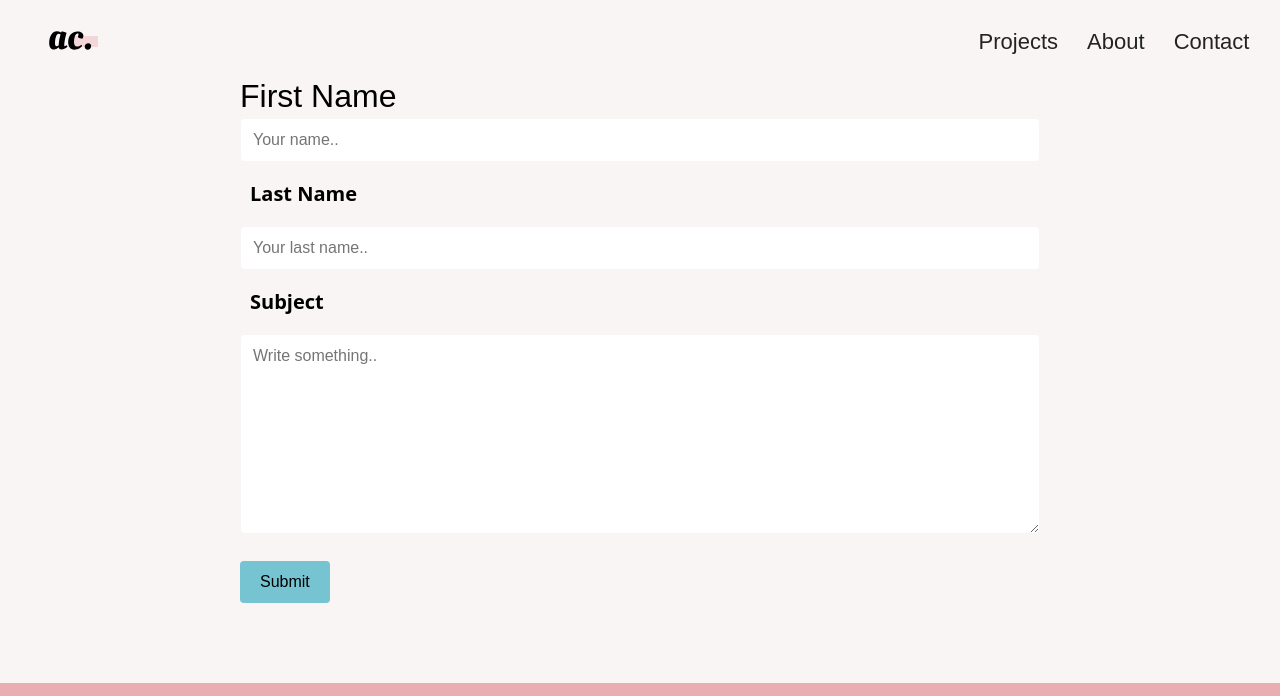
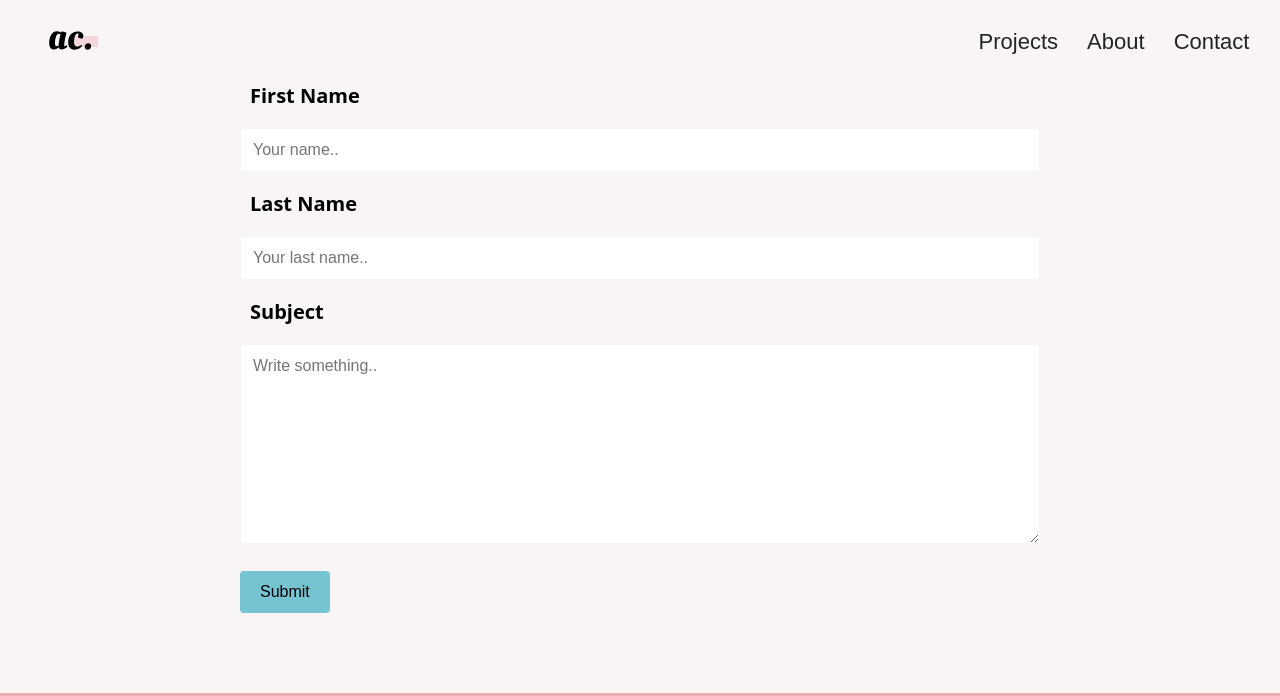
Before and after one commit to ashchao/ashchao.github.io, a plain HTML site: page contact.html in a window 1280 px wide. Shown: the top 696 px of the page. Drawn offline with Linux system fonts and the light colour scheme.

Commit message:
fixed contact form

```diff
--- a/contact.html
+++ b/contact.html
@@ -51,7 +51,7 @@
       method="POST"
       >
 
-        <label for="fname"> <h1>First Name</h1></label>
+        <label for="fname"> <h4>First Name</h4></label>
         <input type="text" id="fname" name="firstname" placeholder="Your name..">
 
         <label for="lname"><h4>Last Name</h4></label>
```
